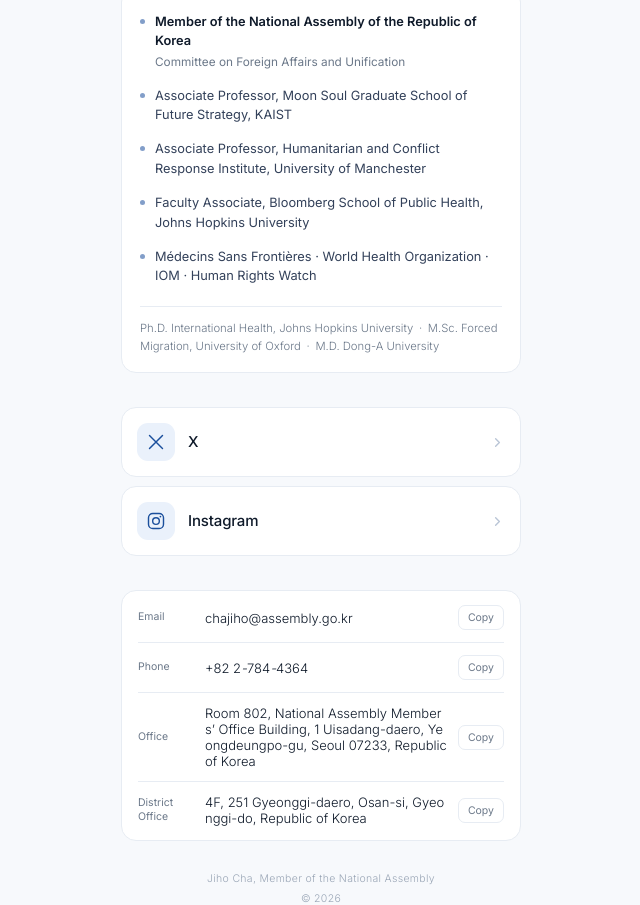
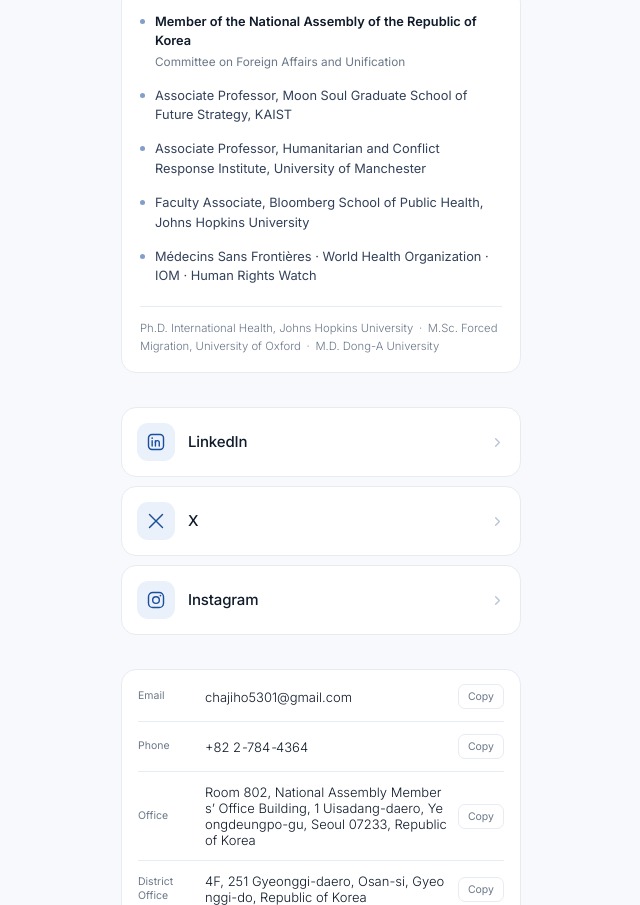
Before and after one commit to future-chajiho/link, a plain HTML site: page en/index.html in a window 1280 px wide. Shown: the part 487-1392 px from the top of the page, without its empty margins (319-959 px from the left). Drawn offline with Linux system fonts and the light colour scheme.

Commit message:
Add files via upload

```diff
--- a/en/index.html
+++ b/en/index.html
@@ -217,6 +217,12 @@
 
     <div class="links">
 
+      <a class="link" href="https://www.linkedin.com/in/jiho-c-6276b73a/" target="_blank" rel="noopener">
+        <span class="ico"><svg viewBox="0 0 24 24" fill="none" stroke="#1B4F9C" stroke-width="1.7" stroke-linecap="round" stroke-linejoin="round"><rect x="3" y="3" width="18" height="18" rx="4.2"/><path d="M7.4 10.4v6.3"/><circle cx="7.4" cy="7.3" r="1.05" fill="#1B4F9C" stroke="none"/><path d="M11.3 16.7v-6.3"/><path d="M11.3 12.6c0-1.3 1-2.3 2.3-2.3s2.3 1 2.3 2.3v4.1"/></svg></span>
+        <span class="txt"><span class="t1">LinkedIn</span></span>
+        <span class="chev"><svg viewBox="0 0 24 24" fill="none" stroke="currentColor" stroke-width="2.2" stroke-linecap="round" stroke-linejoin="round"><path d="M9 6l6 6-6 6"/></svg></span>
+      </a>
+
       <a class="link" href="https://x.com/chajiho11956" target="_blank" rel="noopener">
         <span class="ico"><svg viewBox="0 0 24 24" fill="none" stroke="#1B4F9C" stroke-width="1.7" stroke-linecap="round" stroke-linejoin="round"><path d="M4.2 4.2l15.6 15.6M19.8 4.2L4.2 19.8"/></svg></span>
         <span class="txt"><span class="t1">X</span></span>
@@ -234,8 +240,8 @@
     <div class="contact">
       <div class="row">
         <span class="lb">Email</span>
-        <span class="vl"><a href="mailto:chajiho@assembly.go.kr">chajiho@assembly.go.kr</a></span>
-        <button class="cp" data-v="chajiho@assembly.go.kr">Copy</button>
+        <span class="vl"><a href="mailto:chajiho5301@gmail.com">chajiho5301@gmail.com</a></span>
+        <button class="cp" data-v="chajiho5301@gmail.com">Copy</button>
       </div>
       <div class="row">
         <span class="lb">Phone</span>
```
